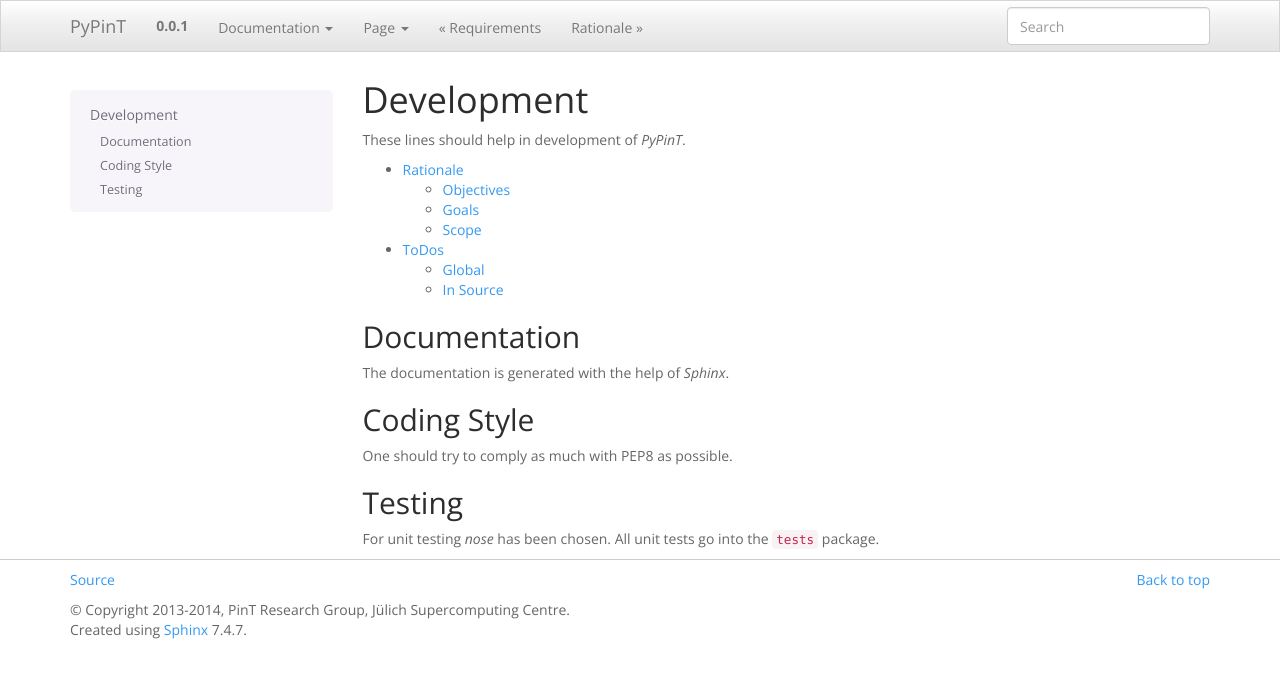
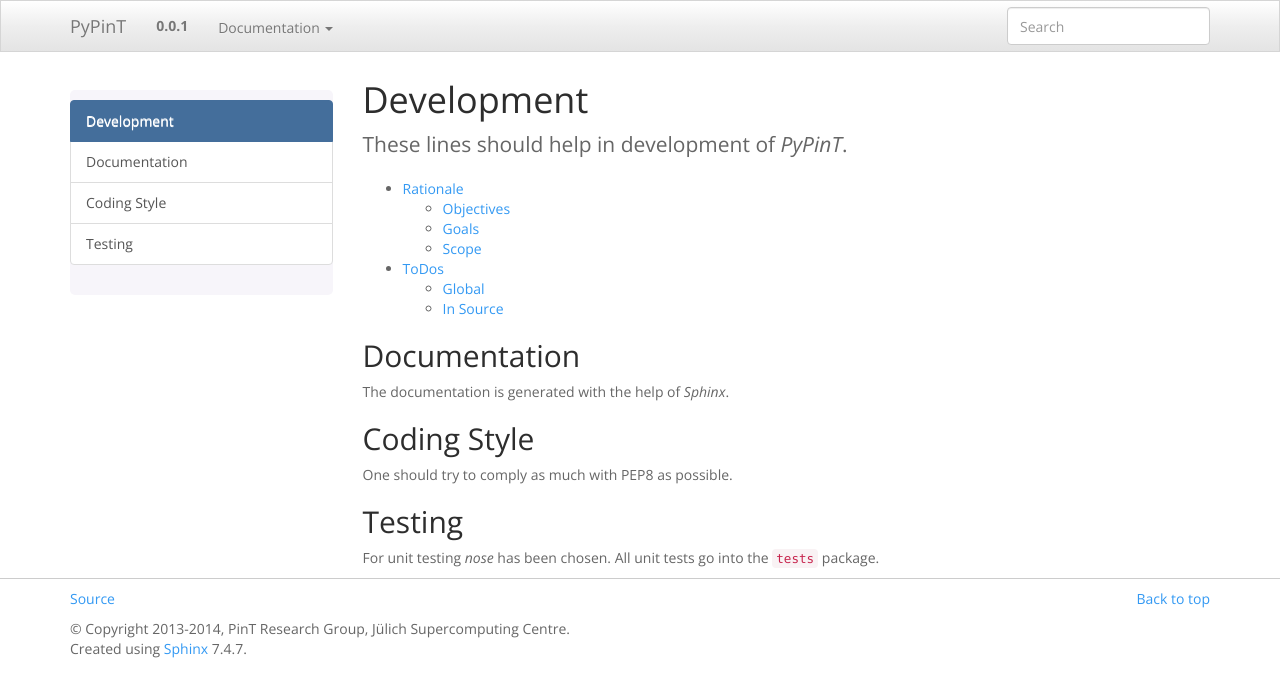
Before and after one commit to Parallel-in-Time/PyPinT, a Sphinx documentation site: the page built from doc/source/development.rst, in a window 1280 px wide. Shown: the top 697 px of the page. Built offline with Sphinx 7.4.7, drawn with Linux system fonts in a browser that asks for light colours.

Commit message:
docu: tweaks and improvements to docu layout and style
Signed-off-by: Torbjörn Klatt <t.klatt@fz-juelich.de>

```diff
--- /dev/null
+++ b/doc/source/_static/custom.js
@@ -0,0 +1,26 @@
+$(document).ready(function () {
+  $('#pypint.section > h1:not(.jumbotron > h1)').remove();
+
+  $('.jumbotron + .row p:nth-child(1)').addClass('lead');
+  $('h1 + p').addClass('lead');
+
+  var $sidebar = $('#sidebar');
+  $('#sidebar > ul').each(function() {
+    $sidebar.append('<div class="list-group"></div>');
+    var $last_group = $('#sidebar > div.list-group').last();
+
+    $(this).find('> li').each(function() {
+      $(this).find('> a').each(function() {
+        var $target_class = '';
+        if ( $(this).attr('href') === '#' ) {
+          $target_class = ' active';
+        }
+        $last_group.append($(this).clone().addClass('list-group-item').addClass($target_class));
+      });
+      $(this).find('> ul > li > a').each(function() {
+        $last_group.append($(this).clone().addClass('list-group-item'));
+      });
+    });
+    $(this).remove();
+  });
+});
--- a/doc/source/_templates/layout.html
+++ b/doc/source/_templates/layout.html
@@ -3,3 +3,20 @@
 
 {# Custom CSS overrides #}
 {% set bootswatch_css_custom = ['_static/custom.css'] %}
+
+{% set script_files = script_files + [
+        '_static/custom.js'
+    ]
+%}
+
+{%- macro bsidebar() %}
+  {%- if render_sidebar %}
+  <div class="{{ bs_span_prefix }}3 hidden-xs hidden-sm">
+    <div id="sidebar" class="bs-sidenav" role="navigation">
+      {%- for sidebartemplate in sidebars %}
+        {%- include sidebartemplate %}
+      {%- endfor %}
+    </div>
+  </div>
+  {%- endif %}
+{%- endmacro %}
--- /dev/null
+++ b/doc/source/_templates/navbar.html
@@ -0,0 +1,39 @@
+  <div id="navbar" class="{{ theme_navbar_class }} navbar-default hidden-print {% if theme_navbar_fixed_top == 'true' -%} navbar-fixed-top{%- endif -%}">
+    <div class="container">
+      <div class="navbar-header">
+        <!-- .btn-navbar is used as the toggle for collapsed navbar content -->
+        <button type="button" class="navbar-toggle" data-toggle="collapse" data-target=".nav-collapse">
+          <span class="icon-bar"></span>
+          <span class="icon-bar"></span>
+          <span class="icon-bar"></span>
+        </button>
+        <a class="navbar-brand" href="{{ pathto(master_doc) }}">
+          {%- block sidebarlogo %}
+            {%- if logo %}<img src="{{ pathto('_static/' + logo, 1) }}">{%- endif %}
+          {%- endblock %}
+          {% if theme_navbar_title -%}{{ theme_navbar_title|e }}{%- else -%}{{ project|e }}{%- endif -%}
+        </a>
+        <p class="navbar-text navbar-version navbar-left"><strong>{{ version|e }}</strong></p>
+      </div>
+
+        <div class="collapse navbar-collapse nav-collapse">
+          <ul class="nav navbar-nav">
+            <li class="divider-vertical"></li>
+            {% if theme_navbar_links %}
+              {%- for link in theme_navbar_links %}
+                <li><a href="{{ pathto(*link[1:]) }}">{{ link[0] }}</a></li>
+              {%- endfor %}
+            {% endif %}
+            {% block navbartoc %}
+              {% include "globaltoc.html" %}
+            {% endblock %}
+            {% block navbarextra %}
+            {% endblock %}
+          </ul>
+
+          {% block navbarsearch %}
+            {% include "navbarsearchbox.html" %}
+          {% endblock %}
+        </div>
+    </div>
+  </div>
```
Also changed, not shown: doc/source/_static/custom.css (+6 -1 lines).
